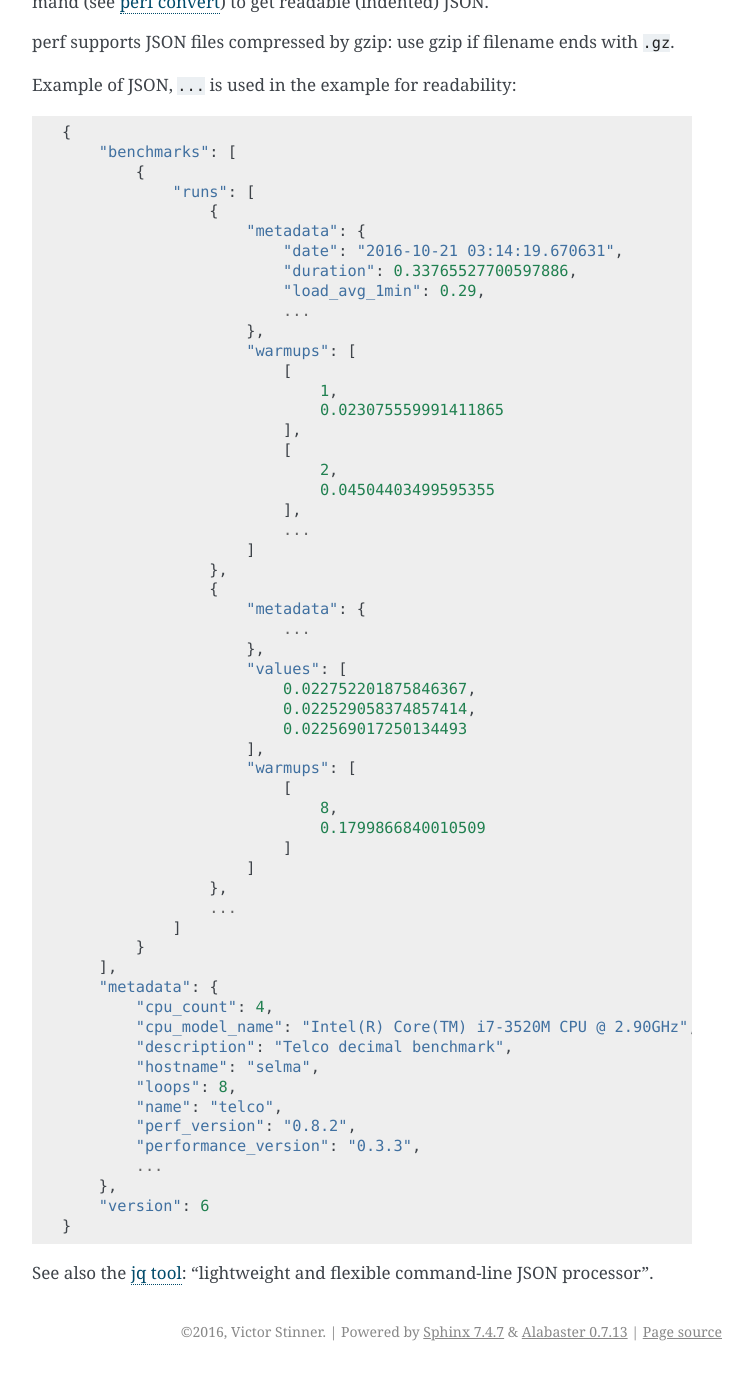
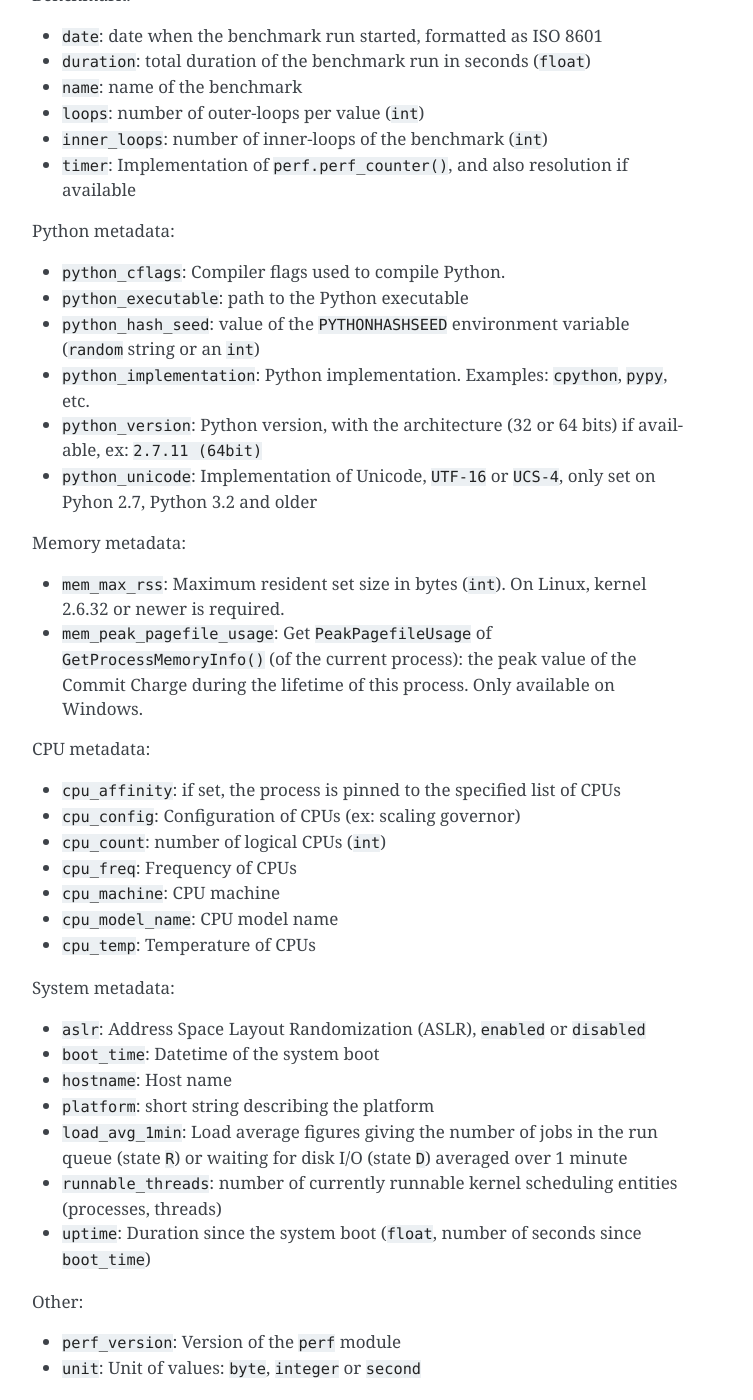
Before and after one commit to psf/pyperf, a Sphinx documentation site: the page built from doc/api.rst, in a window 1280 px wide and 1400 px high, scrolled down 12782 px. Shown: the whole window, without its empty margins (388-1141 px from the left). Built offline with Sphinx 7.4.7, drawn with Linux system fonts in a browser that asks for light colours; before the commit the page ends 14153 px from its top, so only the background shows below that; some of the changed text lies outside the part shown.

Commit message:
Documentation

```diff
--- a/TODO.rst
+++ b/TODO.rst
@@ -10,6 +10,8 @@ BUGS
 TODO
 ====
 
+* warmups: normalized or not?
+* dump: show normalized and raw warmups
 * CLI: rename --name to --benchmarks
 * Compute duration in the main process, not in the worker process? Or replace
   the value in the main process?
--- a/doc/api.rst
+++ b/doc/api.rst
@@ -287,7 +287,8 @@ Benchmark class
 
    .. method:: percentile(p)
 
-      Compute the p-th percentile of :meth:`get_values`.
+      Compute the p-th `percentile <https://en.wikipedia.org/wiki/Percentile>`_
+      of :meth:`get_values`.
 
       p must be in the range [0; 100]:
 
@@ -640,7 +641,7 @@ Functions
    * ``jython``
    * ``pypy``
 
-   Use ``sys.implementation.name`` and ``platform.python_implementation()``.
+   Use ``sys.implementation.name`` or ``platform.python_implementation()``.
 
    See also the `PEP 421 <https://www.python.org/dev/peps/pep-0421/>`_.
 
@@ -653,6 +654,76 @@ Functions
    For example, return ``True`` for PyPy but ``False`` for CPython.
 
    .. versionadded:: 0.7.4
+
+
+.. _metadata:
+
+Metadata
+========
+
+The :class:`Run` class collects metadata by default.
+
+Benchmark:
+
+* ``date``: date when the benchmark run started, formatted as ISO 8601
+* ``duration``: total duration of the benchmark run in seconds (``float``)
+* ``name``: name of the benchmark
+* ``loops``: number of outer-loops per value (``int``)
+* ``inner_loops``: number of inner-loops of the benchmark (``int``)
+* ``timer``: Implementation of ``perf.perf_counter()``, and also resolution if
+  available
+
+Python metadata:
+
+* ``python_cflags``: Compiler flags used to compile Python.
+* ``python_executable``: path to the Python executable
+* ``python_hash_seed``: value of the ``PYTHONHASHSEED`` environment variable
+  (``random`` string or an ``int``)
+* ``python_implementation``: Python implementation. Examples: ``cpython``,
+  ``pypy``, etc.
+* ``python_version``: Python version, with the architecture (32 or 64 bits) if
+  available, ex: ``2.7.11 (64bit)``
+* ``python_unicode``: Implementation of Unicode, ``UTF-16`` or ``UCS-4``,
+  only set on Pyhon 2.7, Python 3.2 and older
+
+Memory metadata:
+
+* ``mem_max_rss``: Maximum resident set size in bytes (``int``). On Linux,
+  kernel 2.6.32 or newer is required.
+* ``mem_peak_pagefile_usage``: Get ``PeakPagefileUsage`` of
+  ``GetProcessMemoryInfo()`` (of the current process): the peak value of the
+  Commit Charge during the lifetime of this process. Only available on Windows.
+
+CPU metadata:
+
+* ``cpu_affinity``: if set, the process is pinned to the specified list of
+  CPUs
+* ``cpu_config``: Configuration of CPUs (ex: scaling governor)
+* ``cpu_count``: number of logical CPUs (``int``)
+* ``cpu_freq``: Frequency of CPUs
+* ``cpu_machine``: CPU machine
+* ``cpu_model_name``: CPU model name
+* ``cpu_temp``: Temperature of CPUs
+
+System metadata:
+
+* ``aslr``: Address Space Layout Randomization (ASLR), ``enabled`` or
+  ``disabled``
+* ``boot_time``: Datetime of the system boot
+* ``hostname``: Host name
+* ``platform``: short string describing the platform
+* ``load_avg_1min``: Load average figures giving the number of jobs in the run
+  queue (state ``R``) or waiting for disk I/O (state ``D``) averaged over 1
+  minute
+* ``runnable_threads``: number of currently runnable kernel scheduling entities
+  (processes, threads)
+* ``uptime``: Duration since the system boot (``float``, number of seconds
+  since ``boot_time``)
+
+Other:
+
+* ``perf_version``: Version of the ``perf`` module
+* ``unit``: Unit of values: ``byte``, ``integer`` or ``second``
 
 
 .. _json:
```
Also changed, not shown: other parts of doc/api.rst (+5 -5 lines), doc/analyze.rst (+0 -72 lines).
